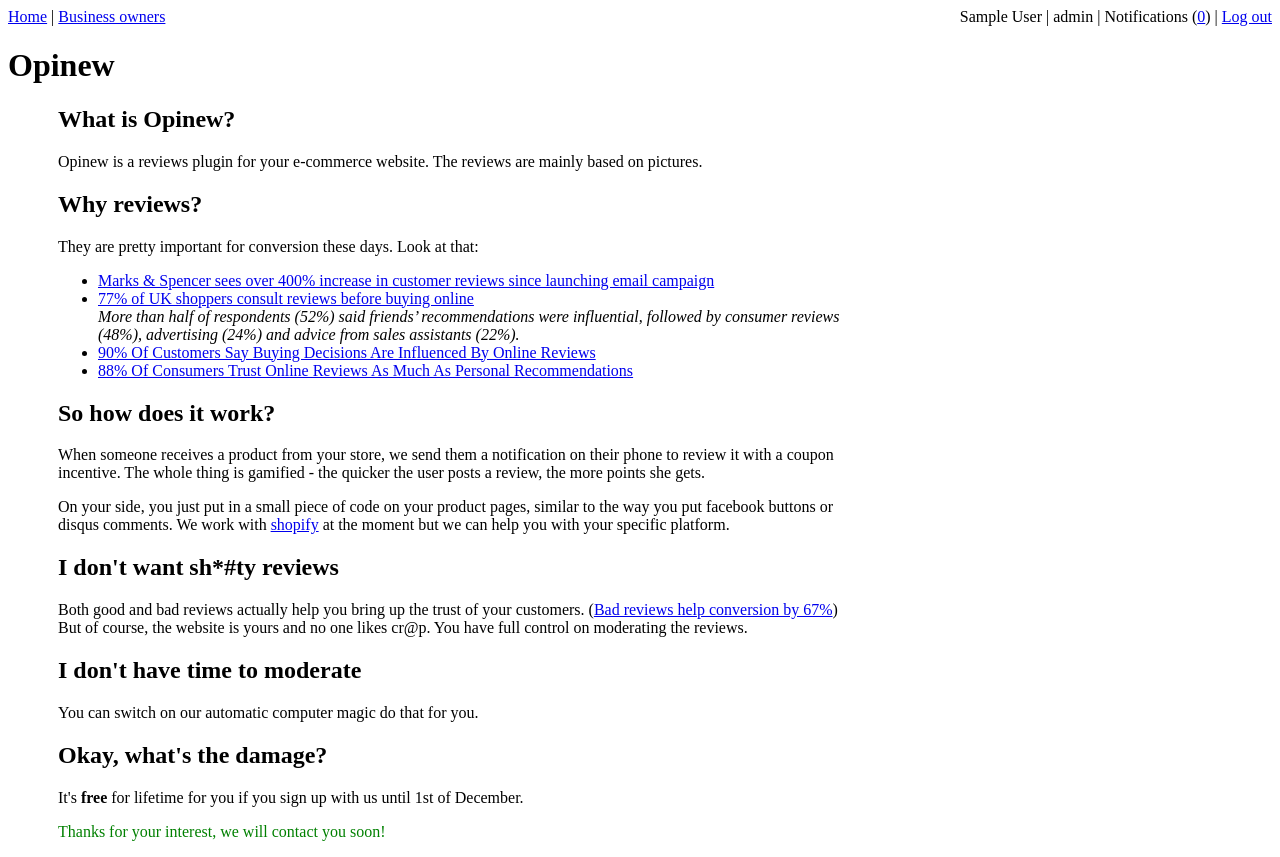
After one commit to hungtrungthinh/opinew, a Flask app: page /business in a window 1280 px wide. The commit adds this page. Run offline with Flask 2, Linux system fonts and the light colour scheme; the visitor is signed in with stand-in values (Sample User, id 1); data that the repository does not hold is empty; parts of the project's set-up code (start-up, migrations or seed data) failed here and were passed over.

Commit message:
Business sign up

```diff
--- a/providers/shopify_api.py
+++ b/providers/shopify_api.py
@@ -70,7 +70,6 @@ class API(object):
                                   "format": "json"
                               }
                           })
-        print r
 
     def get_shop(self):
         r = requests.get("https://%s/admin/shop.json" % self.shop_domain,
--- a/repopulate.py
+++ b/repopulate.py
@@ -31,8 +31,8 @@ db.session.add(user1)
 rachel = models.User(name="Rachel McMillan", role=Constants.SHOP_OWNER_ROLE, email='rachel@rachel-mcmillan.com', password='password')
 db.session.add(rachel)
 
-SHOP_URL = 'opinew.myshopify.com'
-rachels_shop = models.Shop(label='Opinew Online Shop', domain=SHOP_URL, platform=shopify_platform)
+SHOP_URL = 'fake.myshopify.com'
+rachels_shop = models.Shop(label='Fake shop', domain=SHOP_URL, platform=shopify_platform)
 rachels_shop.owner = rachel
 db.session.add(rachels_shop)
 db.session.commit()
--- a/webapp/client/views.py
+++ b/webapp/client/views.py
@@ -1,12 +1,12 @@
-from flask import request, jsonify, redirect, url_for, render_template, flash, g, current_app, send_from_directory
+from flask import request, jsonify, redirect, url_for, render_template, flash, g, send_from_directory, session
 from flask.ext.login import login_required, login_user, current_user, logout_user
 from providers.shopify_api import API
-from webapp import db, login_manager
+from webapp import db, login_manager, review_photos
 from webapp.client import client
-from webapp.models import ShopProduct, Review, Shop, Platform, User, Product, Notification
-from webapp.common import shop_owner_required, param_required
+from webapp.models import ShopProduct, Review, Shop, Platform, User, Product, Notification, Order, Business
+from webapp.common import shop_owner_required, reviewer_required, param_required, get_post_payload
 from webapp.exceptions import ParamException, DbException
-from webapp.forms import LoginForm, SignupForm
+from webapp.forms import LoginForm, SignupForm, ReviewForm, BusinessSignupForm
 from config import Config, Constants
 
 
@@ -127,6 +127,17 @@ def home():
             return render_template('shop_admin/home.html', shop=shop)
     return render_template('reviewer/home.html', reviews=reviews)
 
+@client.route('/business', methods=['GET', 'POST'])
+def business():
+    business_signup_form = BusinessSignupForm()
+    if business_signup_form.validate_on_submit():
+        business = Business(**{k: v[0] for k, v in request.form.iteritems() if len(v) > 0})
+        db.session.add(business)
+        db.session.commit()
+        flash('Thanks for you interest.')
+        session['business_signed_up'] = True
+    return render_template('shop_admin/business.html', business_signup_form=business_signup_form)
+
 
 @client.route('/signup', methods=['GET', 'POST'])
 def signup():
@@ -148,6 +159,7 @@ def signup():
         next_param = request.form.get('next')
         return redirect(next_param or url_for('.home'))
     return render_template('signup.html', signup_form=signup_form)
+
 
 @client.route('/login', methods=['GET', 'POST'])
 def login():
@@ -199,7 +211,7 @@ def get_product(product_id):
         reviews = Review.get_for_product(product_id)
     except (ParamException, DbException) as e:
         return jsonify({"error": e.message}), e.status_code
-    return render_template('client/product.html', product=product.serialize_with_reviews(reviews))
+    return render_template('product/main.html', product=product.serialize_with_reviews(reviews))
 
 
 @client.route('/products/clickthrough')
@@ -224,6 +236,55 @@ def get_notifications():
     return render_template('client/notifications.html', notifications=notifications)
 
 
+@client.route('/review/<int:order_id>/<int:product_id>', methods=['GET', 'POST'])
+@reviewer_required
+@login_required
+def web_review(order_id, product_id):
+    order = Order.get_by_id(order_id)
+    product = Product.get_by_id(product_id)
+    if not order:
+        flash('Not such order.')
+        return redirect(url_for('.home'))
+    if not product:
+        flash('Not such product.')
+        return redirect(url_for('.home'))
+    if product not in order.products:
+        flash('Product not in orders.')
+        return redirect(url_for('.home'))
+    if not order.user == current_user:
+        flash('Not your order to review.')
+        return redirect(url_for('.home'))
+    review_form = ReviewForm()
+    if request.method == 'POST' and review_form.validate_on_submit():
+        try:
+            payload = get_post_payload()
+            body = payload.get('body', None)
+            photo_url = ''
+            if 'photo' in request.files:
+                photo_url = review_photos.save(request.files['photo'])
+            tag_ids = request.values.getlist('tag_id')
+
+            if not body and not tag_ids and not photo_url:
+                raise ParamException('At least one of body, photo or tags need to be provided.', 400)
+        except ParamException as e:
+            flash(e.message)
+            return redirect(url_for('.home'))
+
+        product.add_review(order=order, body=body, photo_url=photo_url, tag_ids=tag_ids)
+
+        flash('Review submitted')
+        return redirect(url_for('.home'))
+    return render_template('web_review/main.html', order=order, product=product, review_form=review_form)
+
+
+@client.route('/view_review/<int:review_id>')
+@shop_owner_required
+@login_required
+def view_review(review_id):
+    review = Review.get_by_id(review_id)
+    return render_template('shop_admin/view_review.html', review=review)
+
+
 @client.route('/media/user/<path:filename>')
 def media_user(filename):
     return send_from_directory(Config.UPLOADED_USERPHOTOS_DEST, filename)
--- a/webapp/common.py
+++ b/webapp/common.py
@@ -134,8 +134,9 @@ def verify_webhook(f):
     @wraps(f)
     def wrapper(*args, **kwargs):
         request_hmac = request.headers.get("X-Shopify-Hmac-SHA256")
-        calulated_hmac = hmac.new(Config.SHOPIFY_APP_SECRET, msg=request.data, digestmod=hashlib.sha256).digest()
-        if not calulated_hmac == request_hmac:
+        calculated_hmac = base64.b64encode(
+            hmac.new(Config.SHOPIFY_APP_SECRET, msg=request.data, digestmod=hashlib.sha256).digest())
+        if not calculated_hmac == request_hmac:
             raise ParamException("Invalid signature.", 403)
         return f(*args, **kwargs)
     return wrapper
--- a/webapp/forms.py
+++ b/webapp/forms.py
@@ -20,6 +20,14 @@ class SignupForm(Form):
     submit = SubmitField('Sign up')
 
 
+class BusinessSignupForm(Form):
+    name = StringField('Name', validators=[DataRequired()])
+    email = StringField('Email', validators=[DataRequired(), Email()])
+    company_name = StringField('Company Name', validators=[DataRequired()])
+    comments = TextAreaField('Comments or questions?')
+    submit = SubmitField('Sign up')
+
+
 class ReviewForm(Form):
     body = TextAreaField('', validators=[Length(max=260)])
     photo = FileField('photo')
--- a/webapp/models.py
+++ b/webapp/models.py
@@ -1,4 +1,4 @@
-from datetime import datetime, timedelta
+from datetime import datetime
 from sqlalchemy import and_
 from webapp import db, login_manager
 from webapp.common import generate_temp_password
@@ -6,7 +6,7 @@ from webapp.exceptions import DbException
 from flask import url_for
 from flask.ext.login import UserMixin
 from werkzeug.security import generate_password_hash, check_password_hash
-from config import Config
+from config import Config, Constants
 
 product_tags_table = db.Table('product_tags',
                               db.Column('product_id', db.Integer, db.ForeignKey('product.id')),
@@ -27,6 +27,21 @@ order_products_table = db.Table('order_products',
 @login_manager.user_loader
 def load_user(user_id):
     return User.get_by_id(user_id)
+
+
+class Business(db.Model):
+    id = db.Column(db.Integer, primary_key=True)
+    email = db.Column(db.String)
+    name = db.Column(db.String)
+    company_name = db.Column(db.String)
+    comments = db.Column(db.String)
+
+    def __init__(self, email=None, name=None, company_name=None,
+                 comments=None, **kwargs):
+        self.email = email
+        self.name = name
+        self.company_name = company_name
+        self.comments = comments
 
 
 class User(db.Model, UserMixin):
@@ -61,7 +76,7 @@ class User(db.Model, UserMixin):
     def get_or_create_by_email(cls, email):
         user = cls.query.filter_by(email=email).first()
         if not user:
-            user = User(email=email)
+            user = User(email=email, role=Constants.REVIEWER_ROLE)
             db.session.add(user)
             db.session.commit()
             # TODO: send email
--- a/webapp/templates/layout.html
+++ b/webapp/templates/layout.html
@@ -6,7 +6,8 @@
 </head>
 <body>
 <nav>
-    <a href="{{ url_for('.home') }}">Home</a>
+    <a href="{{ url_for('.home') }}">Home</a> |
+    <a href="{{ url_for('.business') }}">Business owners</a>
     <span style="float: right">
       {% if not current_user.is_authenticated() %}
           <a href="{{ url_for('.signup') }}">Sign up</a> |
--- /dev/null
+++ b/webapp/templates/shop_admin/business.html
@@ -0,0 +1,81 @@
+{% extends "layout.html" %}
+{% import "_macros.html" as macros %}
+{% block content %}
+    <h1>Opinew</h1>
+    <div style="width:800px; padding: 0 0 0 50px;">
+        <h2>What is Opinew?</h2>
+
+        <p>Opinew is a reviews plugin for your e-commerce website. The reviews are mainly based on pictures.</p>
+
+        <h2>Why reviews?</h2>
+
+        <p>They are pretty important for conversion these days. Look at that: </p>
+        <ul>
+            <li>
+                <a href="https://econsultancy.com/press-releases/6144-marks-spencer-sees-over-400-increase-in-customer-reviews-since-launching-email-campaign">Marks
+                    & Spencer sees over 400% increase in customer reviews since launching email campaign</a></li>
+
+            <li>
+                <a href="https://econsultancy.com/blog/64406-77-of-uk-shoppers-consult-reviews-before-buying-online-report/">77%
+                    of UK shoppers consult reviews before buying online</a></li>
+            <i>More than half of respondents (52%) said friends’ recommendations were influential, followed by consumer
+                reviews (48%), advertising (24%) and advice from sales assistants (22%).</i>
+
+            <li>
+                <a href="http://marketingland.com/survey-customers-more-frustrated-by-how-long-it-takes-to-resolve-a-customer-service-issue-than-the-resolution-38756">90%
+                    Of Customers Say Buying Decisions Are Influenced By Online Reviews</a></li>
+
+            <li>
+                <a href="http://searchengineland.com/88-consumers-trust-online-reviews-much-personal-recommendations-195803">88%
+                    Of Consumers Trust Online Reviews As Much As Personal Recommendations
+                </a></li>
+        </ul>
+
+
+        <h2>So how does it work?</h2>
+
+        <p>When someone receives a product from your store, we send them a notification on their phone to review it
+            with a coupon incentive. The whole thing is gamified - the quicker the user posts a review, the more
+            points she gets.</p>
+
+        <p>On your side, you just put in a small piece of code on your product pages, similar to the way you put
+            facebook buttons or disqus comments.
+            We work with <a target="_blank" href="https://shopify.com">shopify</a> at the moment but we can help you
+            with your
+            specific platform.</p>
+
+        <h2>I don't want sh*#ty reviews</h2>
+
+        <p>Both good and bad reviews actually help you bring up the trust of your customers. (<a
+                href="https://econsultancy.com/blog/8638-bad-reviews-improve-conversion-by-67">Bad reviews help
+            conversion by 67%</a>)
+            But of course, the
+            website is yours and no one likes cr@p. You have full control on moderating the reviews.</p>
+
+        <h2>I don't have time to moderate</h2>
+
+        <p>You can switch on our automatic computer magic do that for you.
+        </p>
+
+        <h2>Okay, what's the damage?</h2>
+
+        <p>It's <b>free</b> for lifetime for you if you sign up with us until 1st of December.</p>
+
+      {% if 'business_signed_up' in session %}
+          <p style="color: green">Thanks for your interest, we will contact you soon!</p>
+      {% else %}
+          <h3>Sign up here</h3>
+
+          <form class="action" method="post" action="{{ url_for('.business') }}">
+              <input type="hidden" name="next" value="{{ request.args.next }}"/>
+            {{ business_signup_form.hidden_tag() }}
+            {{ macros.form_field(business_signup_form, business_signup_form.name) }}<br>
+            {{ macros.form_field(business_signup_form, business_signup_form.email) }}<br>
+            {{ macros.form_field(business_signup_form, business_signup_form.company_name) }}<br>
+            {{ macros.form_field(business_signup_form, business_signup_form.comments) }}<br>
+            {{ business_signup_form.submit() }}<br>
+          </form>
+      {% endif %}
+    </div>
+
+{% endblock %}
--- a/webapp/templates/web_review/main.html
+++ b/webapp/templates/web_review/main.html
@@ -1,5 +1,5 @@
 {% extends "layout.html" %}
 {% block content %}
-    <h1>Review {{ order.product.label }} from {{ order.shop.label }}</h1>
+    <h1>Review {{ product.label }} from {{ order.shop.label }}</h1>
   {% include "web_review/review_form.html" %}
 {% endblock %}
--- a/webapp/templates/web_review/review_form.html
+++ b/webapp/templates/web_review/review_form.html
@@ -1,6 +1,6 @@
 {% import "_macros.html" as macros %}
 
-<form class="action" method="post" action="{{ url_for('.web_review', order_id=request.view_args.order_id) }}"
+<form class="action" method="post" action="{{ url_for('.web_review', order_id=order.id, product_id=product.id) }}"
       enctype="multipart/form-data">
     <input type="hidden" name="next" value="{{ request.args.next }}"/>
   {{ review_form.hidden_tag() }}
```
Also changed, not shown: webapp/api/views.py (+12 -8 lines), webapp/templates/reviewer/home.html (+47 -1 lines), webapp/templates/shop_admin/home.html (+9 -3 lines), webapp/templates/product/main.html (renamed from webapp/templates/reviewer/product.html).
